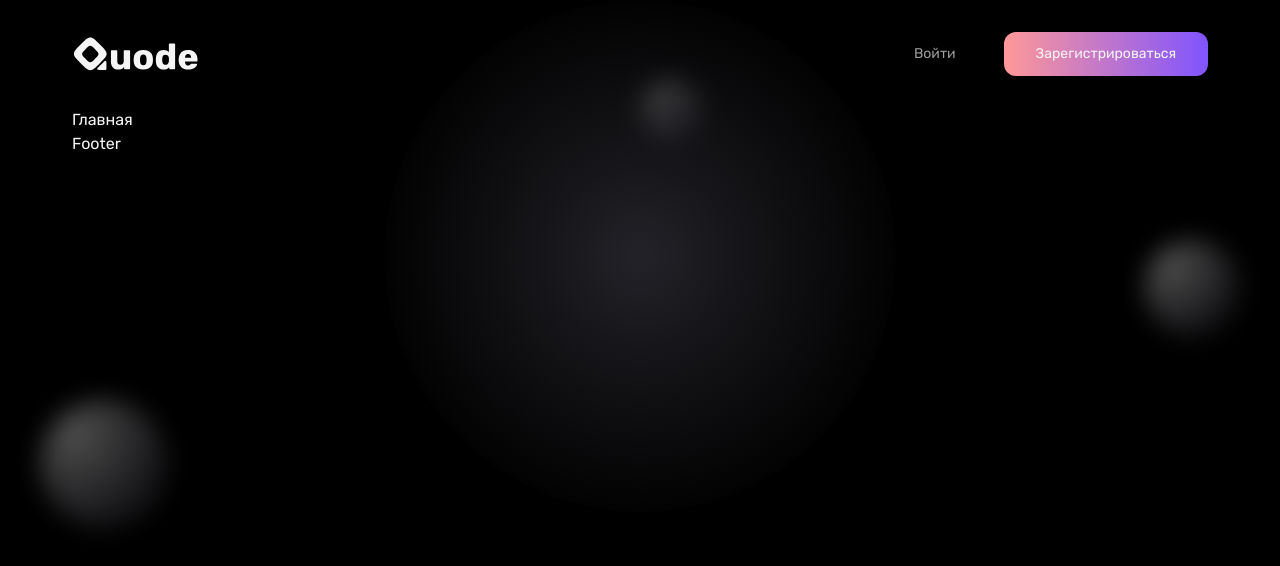
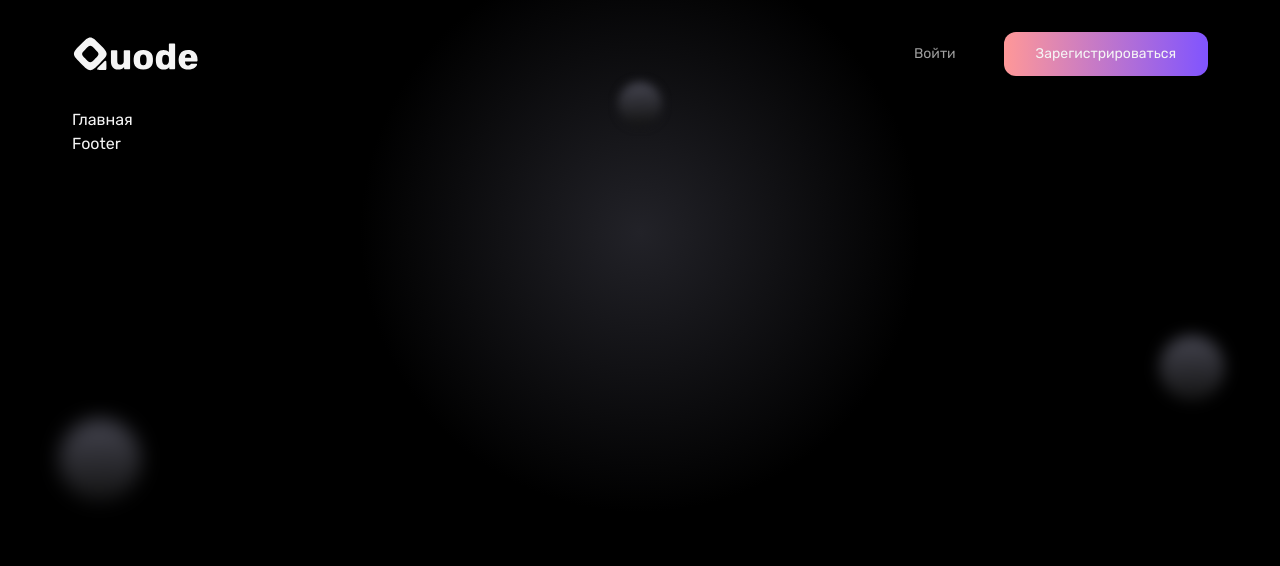
Before and after one commit to yatskeech/quode, a Next.js app: page / in a window 1280 px wide. Shown: the top 566 px of the page. Built offline with nearby package versions, Linux system fonts and the light colour scheme.

Commit message:
feat: add decorations to the background

```diff
--- a/app/global.css
+++ b/app/global.css
@@ -22,6 +22,25 @@
   .bg-gradient-purple {
     background-image: var(--gradient-purple);
   }
+
+  .bg-decorations {
+    background-image:
+      url('/decorations/sphere.svg'), url('/decorations/sphere.svg'),
+      url('/decorations/sphere.svg'), url('/decorations/circle.svg');
+
+    background-position:
+      center 72px,
+      right 320px,
+      left 400px,
+      center -32px;
+
+    background-repeat: no-repeat;
+    background-size:
+      64px 64px,
+      96px 96px,
+      120px 120px,
+      560px 560px;
+  }
 }
 
 @utility container {
--- a/app/layout.tsx
+++ b/app/layout.tsx
@@ -5,7 +5,6 @@ import type { Metadata } from 'next';
 import { Rubik } from 'next/font/google';
 import type { ReactNode } from 'react';
 
-import { Decoration } from '@/widgets/decoration';
 import { Header } from '@/widgets/header';
 
 const rubik = Rubik({ subsets: ['latin', 'cyrillic'] });
@@ -20,22 +19,14 @@ export default function RootLayout({
 }: Readonly<{ children: ReactNode }>) {
   return (
     <html lang="ru">
-      <body
-        className={cx(
-          rubik.className,
-          'bg-black-1 relative min-h-screen text-white',
-        )}
-      >
-        <div className="container">
-          <Header />
+      <body className={cx(rubik.className, 'bg-black-1 text-white')}>
+        <div className="bg-decorations container min-h-screen">
+          <div className="">
+            <Header />
+            <main>{children}</main>
+            <header>Footer</header>
+          </div>
         </div>
-        <div className="container">
-          <main>{children}</main>
-        </div>
-        <div className="container">
-          <header>Footer</header>
-        </div>
-        <Decoration />
       </body>
     </html>
   );
--- a/src/shared/ui/Circle.tsx
+++ /dev/null
@@ -1,12 +0,0 @@
-import { cx } from 'class-variance-authority';
-
-export function Circle({ className }: { className?: string }) {
-  return (
-    <div
-      className={cx(
-        className,
-        'from-black-3 rounded-full bg-radial from-0% to-transparent to-75%',
-      )}
-    />
-  );
-}
--- a/src/shared/ui/Sphere.tsx
+++ /dev/null
@@ -1,12 +0,0 @@
-import { cx } from 'class-variance-authority';
-
-export function Sphere({ className }: { className?: string }) {
-  return (
-    <div
-      className={cx(
-        className,
-        'from-black-2 to-black-3 rounded-full bg-radial-[at_25%_25%] from-0% to-75% opacity-50 blur-md',
-      )}
-    />
-  );
-}
--- a/src/shared/ui/index.ts
+++ b/src/shared/ui/index.ts
@@ -1,3 +1 @@
-export { Circle } from './Circle';
 export { Logo } from './Logo';
-export { Sphere } from './Sphere';
--- a/src/widgets/decoration/index.ts
+++ /dev/null
@@ -1 +0,0 @@
-export { Decoration } from './ui/Decoration';
--- a/src/widgets/decoration/ui/Decoration.tsx
+++ /dev/null
@@ -1,12 +0,0 @@
-import { Circle, Sphere } from '@/shared/ui';
-
-export function Decoration() {
-  return (
-    <div className="pointer-events-none absolute top-0 right-0 bottom-0 left-0 mx-auto max-w-300">
-      <Sphere className="absolute top-20 left-1/2 h-16 w-16" />
-      <Sphere className="absolute top-60 right-0 h-24 w-24" />
-      <Sphere className="absolute top-100 left-0 h-32 w-32" />
-      <Circle className="absolute top-0 left-1/2 h-128 w-128 -translate-x-1/2" />
-    </div>
-  );
-}
```
Also changed, not shown: public/decorations/circle.svg (added), public/decorations/sphere.svg (added).
